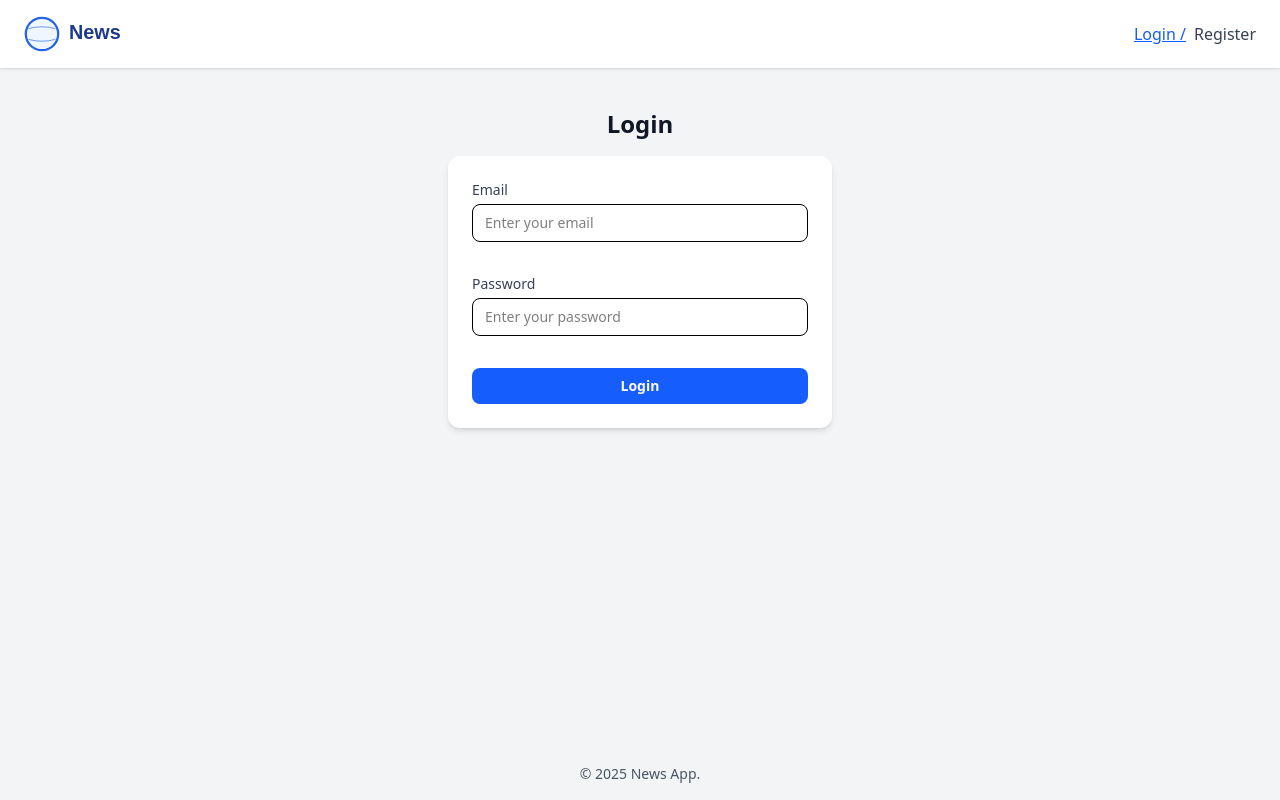
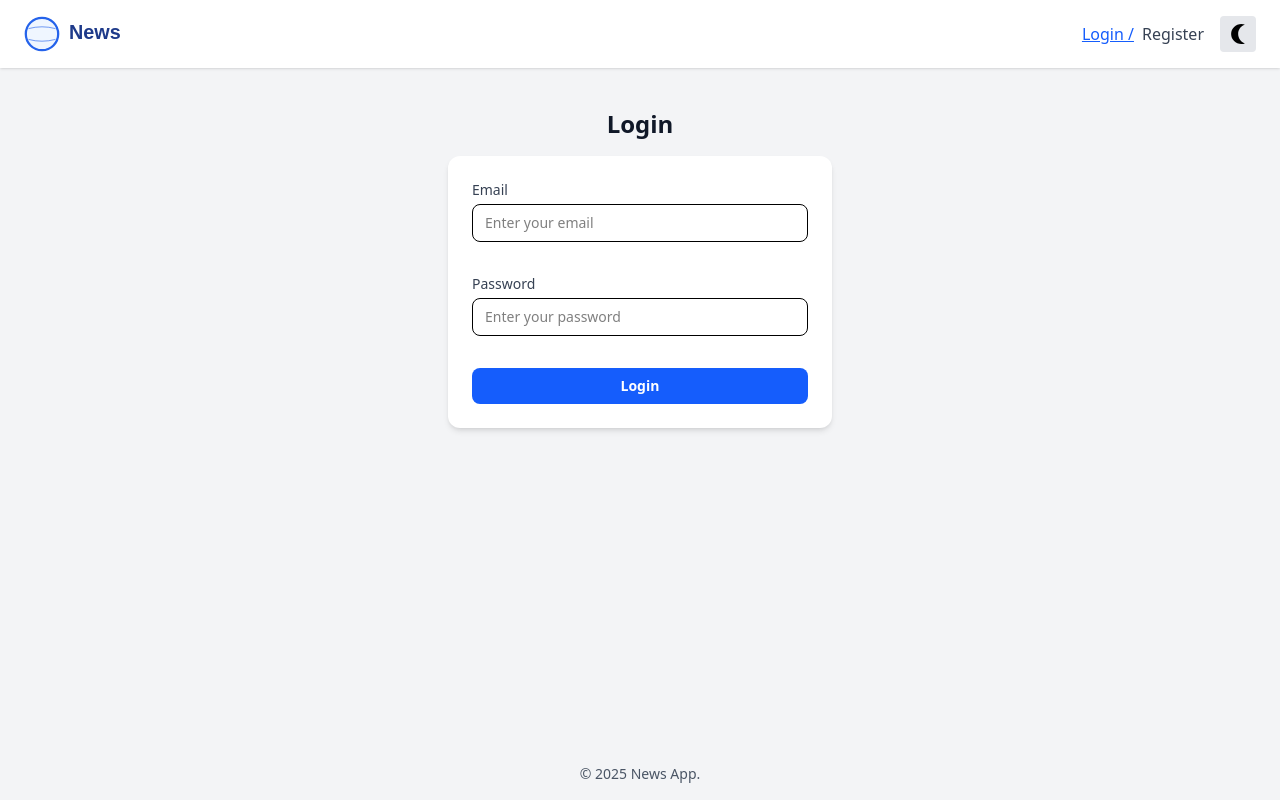
Before and after one commit to yulia-pelypenko/news, a React (Vite) app: page /login in a window 1280 px wide. Built offline with nearby package versions, Linux system fonts and the light colour scheme.

Commit message:
create ThemeToggleButton and add to header

```diff
--- /dev/null
+++ b/src/modules/common/components/ThemeToggleButton/index.tsx
@@ -0,0 +1,25 @@
+import type { FC } from "react";
+import MoonIcon from "@/assets/img/moon.svg?react";
+import SunIcon from "@/assets/img/sun.svg?react";
+import { useTheme } from "../../hooks";
+
+const ThemeToggleButton: FC = () => {
+	const { theme, toggleTheme } = useTheme();
+
+	return (
+		<button
+			type="button"
+			onClick={toggleTheme}
+			className="p-2 rounded bg-gray-200 dark:bg-gray-700 text-gray-800 dark:text-gray-100
+           flex items-center justify-center hover:bg-gray-300 dark:hover:bg-gray-600 transition"
+		>
+			{theme === "dark" ? (
+				<SunIcon className="w-5 h-5" />
+			) : (
+				<MoonIcon className="w-5 h-5" />
+			)}
+		</button>
+	);
+};
+
+export default ThemeToggleButton;
--- a/src/modules/common/components/index.ts
+++ b/src/modules/common/components/index.ts
@@ -2,3 +2,4 @@ export { default as Button } from "./Button";
 export { default as ControlledInput } from "./ControlledInput";
 export { default as Input } from "./Input";
 export { default as Logo } from "./Logo";
+export { default as ThemeToggleButton } from "./ThemeToggleButton";
--- a/src/modules/layout/components/Header/index.tsx
+++ b/src/modules/layout/components/Header/index.tsx
@@ -1,12 +1,15 @@
 import type { FC } from "react";
 import { AuthNavigation } from "@/modules/auth/components";
-import { Logo } from "@/modules/common/components";
+import { Logo, ThemeToggleButton } from "@/modules/common/components";
 
 const Header: FC = () => {
 	return (
 		<header className="w-full bg-white dark:bg-gray-900 shadow px-6 py-4 flex items-center justify-between">
 			<Logo />
-			<AuthNavigation />
+			<div className="flex items-center gap-4">
+				<AuthNavigation />
+				<ThemeToggleButton />
+			</div>
 		</header>
 	);
 };
```
Also changed, not shown: src/assets/img/moon.svg (added), src/assets/img/sun.svg (added).
